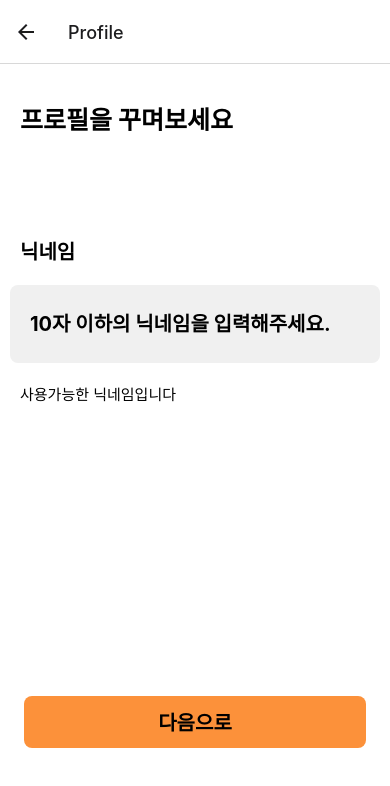
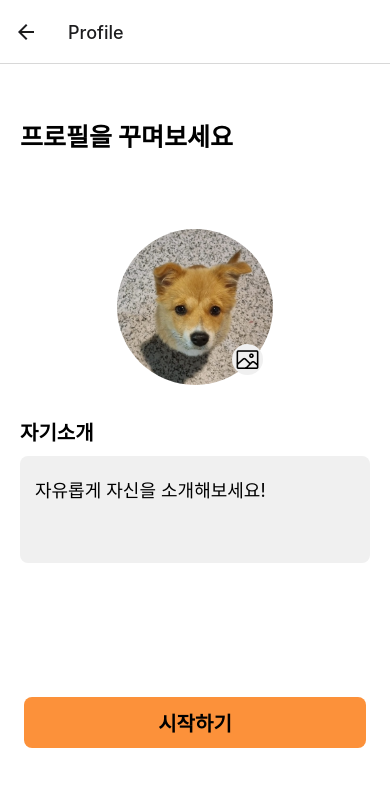
Before and after one commit to NoPaymentCoding/mangopot_frontend, a React Native app: screen /Profile in a window 390 px wide. Shown: the top 786 px of the page. Built offline with nearby package versions, Linux system fonts and the light colour scheme.

Commit message:
design : profile 입력 페이지 디자인

```diff
--- a/src/screens/users/ProfileScreen.tsx
+++ b/src/screens/users/ProfileScreen.tsx
@@ -2,16 +2,24 @@ import React, {Component} from 'react';
 import {
   View,
   Text,
-  StyleSheet,
+  customStylesheet,
   TouchableOpacity,
   TextInput,
+  StyleSheet,
+  Dimensions,
+  Image,
 } from 'react-native';
+import {widthPercentageToDP as wp} from 'react-native-responsive-screen';
+
+import styles from './style';
+import Icon from 'react-native-vector-icons/Ionicons';
+
+Icon.loadFont().then();
 
 import {StackScreenProps} from '@react-navigation/stack';
 
 //types import
 import {UserStackParamList} from '../../types/stacks/StackTypes';
-import interests from '../../types/users/SignUpTypes';
 
 export type ProfileScreenProps = StackScreenProps<
   UserStackParamList,
@@ -21,48 +29,44 @@ export type ProfileScreenProps = StackScreenProps<
 export default function ProfileScreen({navigation}: ProfileScreenProps) {
   return (
     <View style={styles.container}>
-      <View style={{flex: 0.5, justifyContent: 'center'}}>
+      <View style={styles.topArea}>
         <View style={styles.titleTxtArea}>
           <Text style={styles.titleTxt}>{'프로필을 꾸며보세요'}</Text>
         </View>
       </View>
-      <View style={{flex: 2}}>
-        <View style={{flex: 0.2}} />
-        <View style={{flex: 1}}>
-          <View
-            style={{
-              flex: 1,
-              justifyContent: 'flex-end',
-            }}>
-            <View style={styles.mainTxtArea}>
-              <Text style={styles.mainTxt}>{'닉네임'}</Text>
-            </View>
-          </View>
-          <View style={{flex: 1.2, margin: 10}}>
-            <View style={{flex: 1}}>
-              <TextInput
-                style={styles.textBoxArea}
-                placeholder={'10자 이하의 닉네임을 입력해주세요.'}
-              />
-            </View>
-          </View>
-          <View style={{flex: 0.5}}>
-            <View style={{flex: 1, marginLeft: 20}}>
-              <Text style={styles.validationTxt}>
-                {'사용가능한 닉네임입니다'}
-              </Text>
-            </View>
+      <View style={styles.midArea}>
+        <View style={customStyles.customMidArea}>
+          <View style={customStyles.profileImgArea}>
+            <Image
+              style={customStyles.profileImg}
+              source={require('../../assets/images/ggamja.jpeg')}
+            />
+            <TouchableOpacity style={customStyles.editImg}>
+              <Icon name="ios-image-outline" size={25} />
+            </TouchableOpacity>
           </View>
         </View>
-        <View style={{flex: 1}} />
+        <View style={customStyles.profileInfoArea}>
+          <View style={customStyles.mainTxtArea}>
+            <Text style={customStyles.mainTxt}>{'자기소개'}</Text>
+          </View>
+          <View>
+            <TextInput
+              style={customStyles.textBoxArea}
+              editable
+              multiline
+              numberOfLines={4}
+              placeholder={'자유롭게 자신을 소개해보세요!'}
+            />
+          </View>
+        </View>
       </View>
-      <View style={{flex: 1, padding: 15}}>
-        <View style={styles.btnArea} />
+      <View style={styles.btmArea}>
         <View style={styles.btnArea}>
           <TouchableOpacity
             style={styles.btn}
             onPress={() => navigation.navigate('Positions')}>
-            <Text style={styles.btnTxt}>{'다음으로'}</Text>
+            <Text style={styles.btnTxt}>{'시작하기'}</Text>
           </TouchableOpacity>
         </View>
         <View style={styles.btnArea} />
@@ -71,64 +75,64 @@ export default function ProfileScreen({navigation}: ProfileScreenProps) {
   );
 }
 
-const styles = StyleSheet.create({
-  container: {
-    flex: 1,
-    backgroundColor: 'white',
-  },
-  titleTxtArea: {
-    //설명글
-    padding: 20,
-    backgroundColor: 'white',
-  },
-  titleTxt: {
-    fontSize: 25,
-    fontWeight: 'bold',
+const customStyles = StyleSheet.create({
+  customMidArea: {
+    flex: 0.7,
+    justifyContent: 'center',
+    alignItems: 'center',
+    // backgroundColor: 'green',
+    // padding: 20,
   },
   mainTxtArea: {
     //설명글
-    paddingTop: 20,
-    paddingLeft: 20,
+    paddingTop: 10,
     paddingBottom: 10,
-
-    // backgroundColor: 'white',
   },
   mainTxt: {
     fontSize: 20,
     fontWeight: 'bold',
   },
   textBoxArea: {
-    flex: 1,
+    // flex: 1, 있으면..뒤에묻힘(?) 화면에안나옴
     width: '100%',
+    height: '90%',
     borderRadius: 8,
-    backgroundColor: '#F0F0F0',
-    fontSize: 20,
-    fontWeight: 'bold',
-    padding: 20,
+    backgroundColor: '#f0f0f0',
+    fontSize: 18,
+    fontWeight: 'normal',
+    padding: 15,
+    paddingTop: 20,
   },
-  btnArea: {
+  //image 커스텀
+  profileImgArea: {
+    // flex: 0.7,
     justifyContent: 'center',
     alignItems: 'center',
+    // backgroundColor: 'orange',
+    width: wp('40%'), //width == height 한 후 radius : width/2 : image circular
+    height: wp('40%'),
+    marginBottom: 10,
+  },
+  profileImg: {
+    flex: 1,
+    width: wp('40%'), //width == height 한 후 radius : width/2 : image circular
+    height: wp('40%'),
+    borderRadius: wp('40%') / 2,
+  },
+  profileInfoArea: {
     flex: 1,
     // backgroundColor: 'blue',
-    marginBottom: 10,
     marginTop: 10,
   },
-  validationTxt: {
-    fontSize: 15,
-    paddingTop: 10,
-  },
-  btn: {
-    flex: 1,
-    width: '95%',
-    borderRadius: 8,
+  editImg: {
+    position: 'absolute', //요소와 겹침 가능 (관계없이)
     justifyContent: 'center',
     alignItems: 'center',
-    backgroundColor: '#fc913a',
-    // alignItems: 'center',
-  },
-  btnTxt: {
-    fontSize: 20,
-    fontWeight: 'bold',
+    width: wp('8%'), //width == height 한 후 radius : width/2 : image circular
+    height: wp('8%'),
+    borderRadius: wp('8%') / 2,
+    backgroundColor: '#f0f0f0',
+    right: 10,
+    bottom: 10,
   },
 });
```
